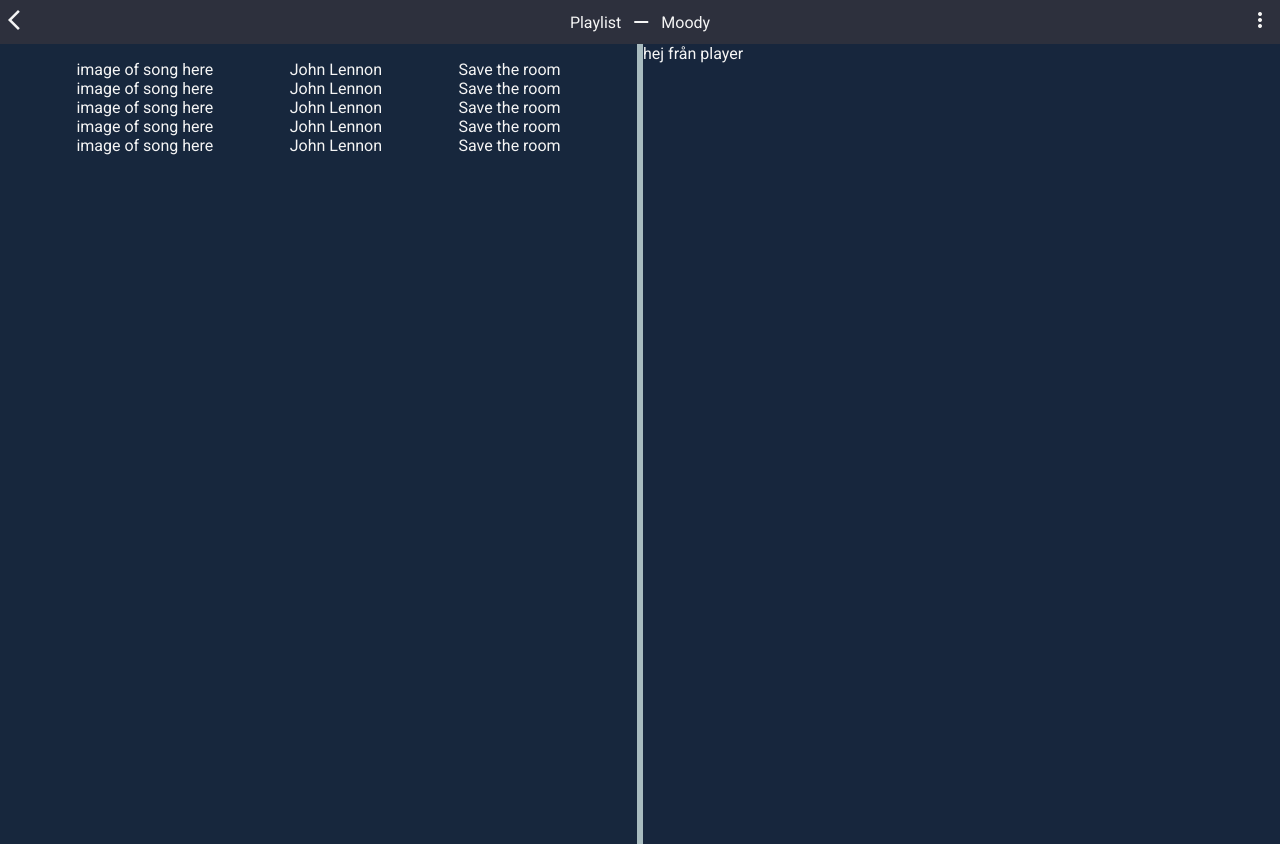
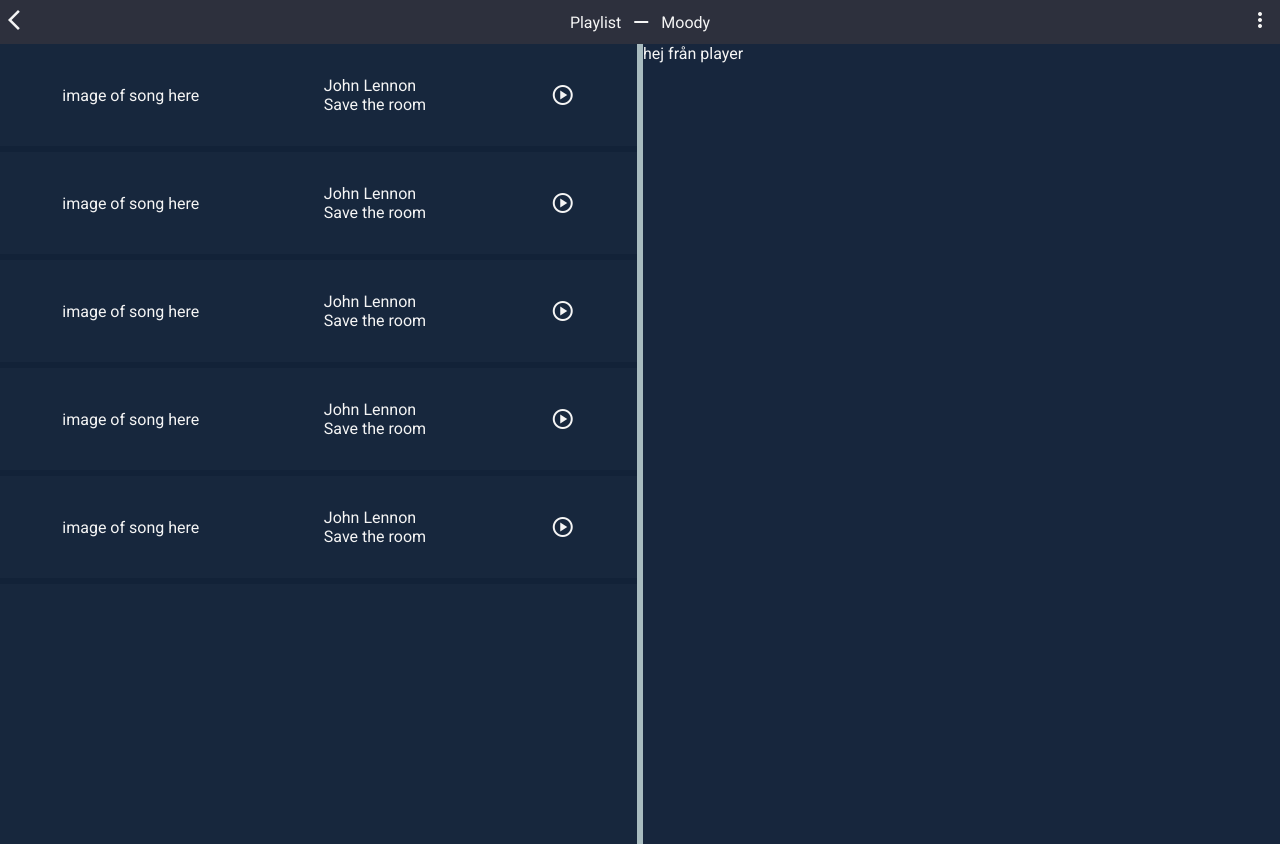
Before and after one commit to vikkoooo/MediaPlayer_React, a React (Vite) app: page / in a window 1280 px wide. Built offline with nearby package versions, Linux system fonts and the light colour scheme.

Commit message:
wrap correctly

```diff
--- a/src/MainContent.css
+++ b/src/MainContent.css
@@ -10,13 +10,17 @@
 	color: whitesmoke;
 	display: flex;
 	flex-direction: column;
-	padding-top: 1rem;
+	padding-top: 2rem;
 	width: 100%;
 }
 
 .song {
+	align-items: center;
 	display: flex;
-	justify-content: space-evenly;
+	justify-content: space-around;
+	margin-bottom: 2rem;
+	padding-bottom: 2rem;
+	border-bottom: 0.4rem solid #122238;
 }
 
 .player {
--- a/src/Song.tsx
+++ b/src/Song.tsx
@@ -4,8 +4,11 @@ export function Song(): ReactElement {
 	return (
 		<div className="song">
 			<p>image of song here</p>
-			<p className="artist-name">John Lennon</p>
-			<p className="song-name">Save the room</p>
+			<div className="song-info">
+				<p className="artist-name">John Lennon</p>
+				<p className="song-name">Save the room</p>
+			</div>
+			<span className="material-symbols-outlined">play_circle</span>
 		</div>
 	);
 }
```
